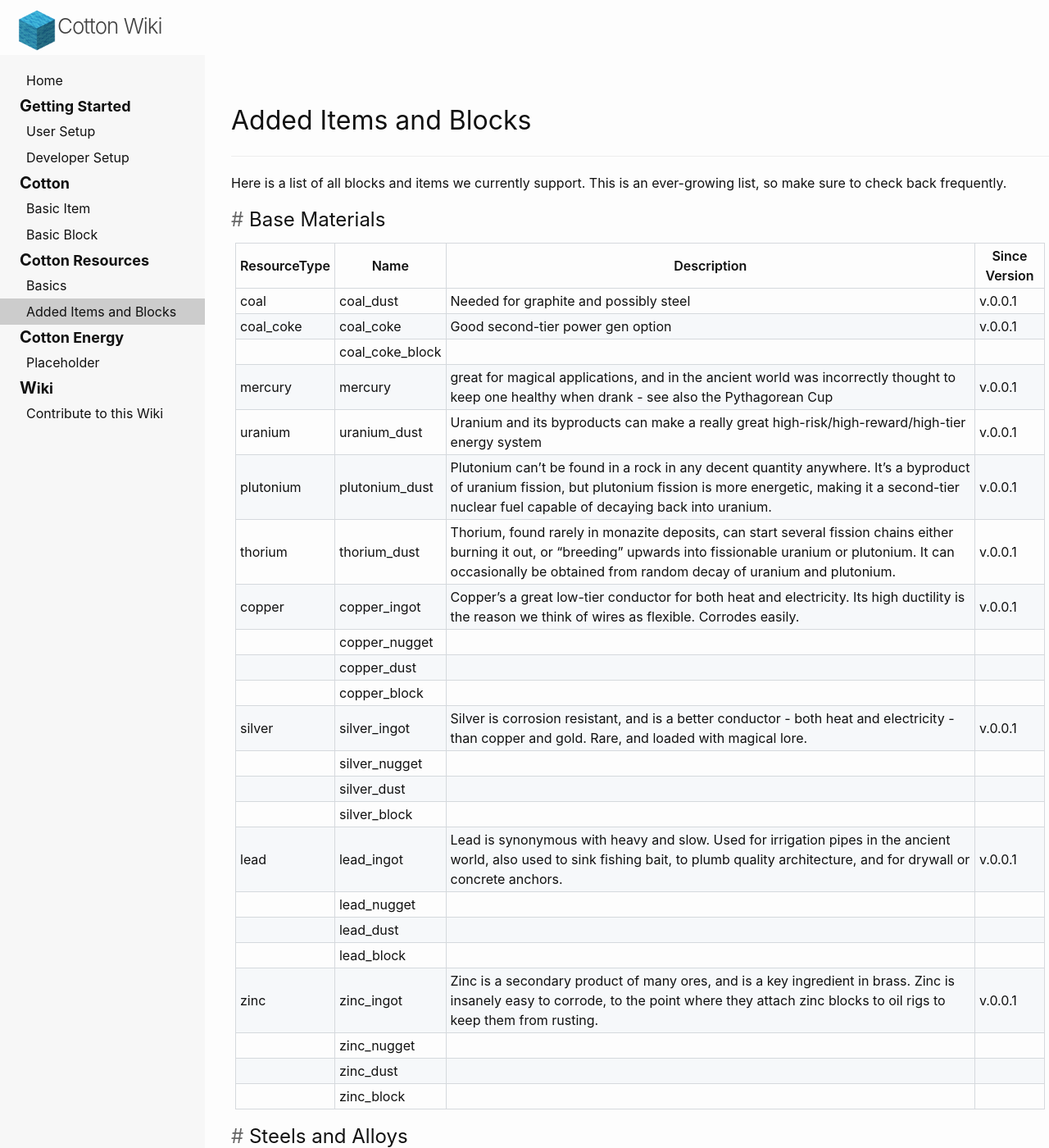
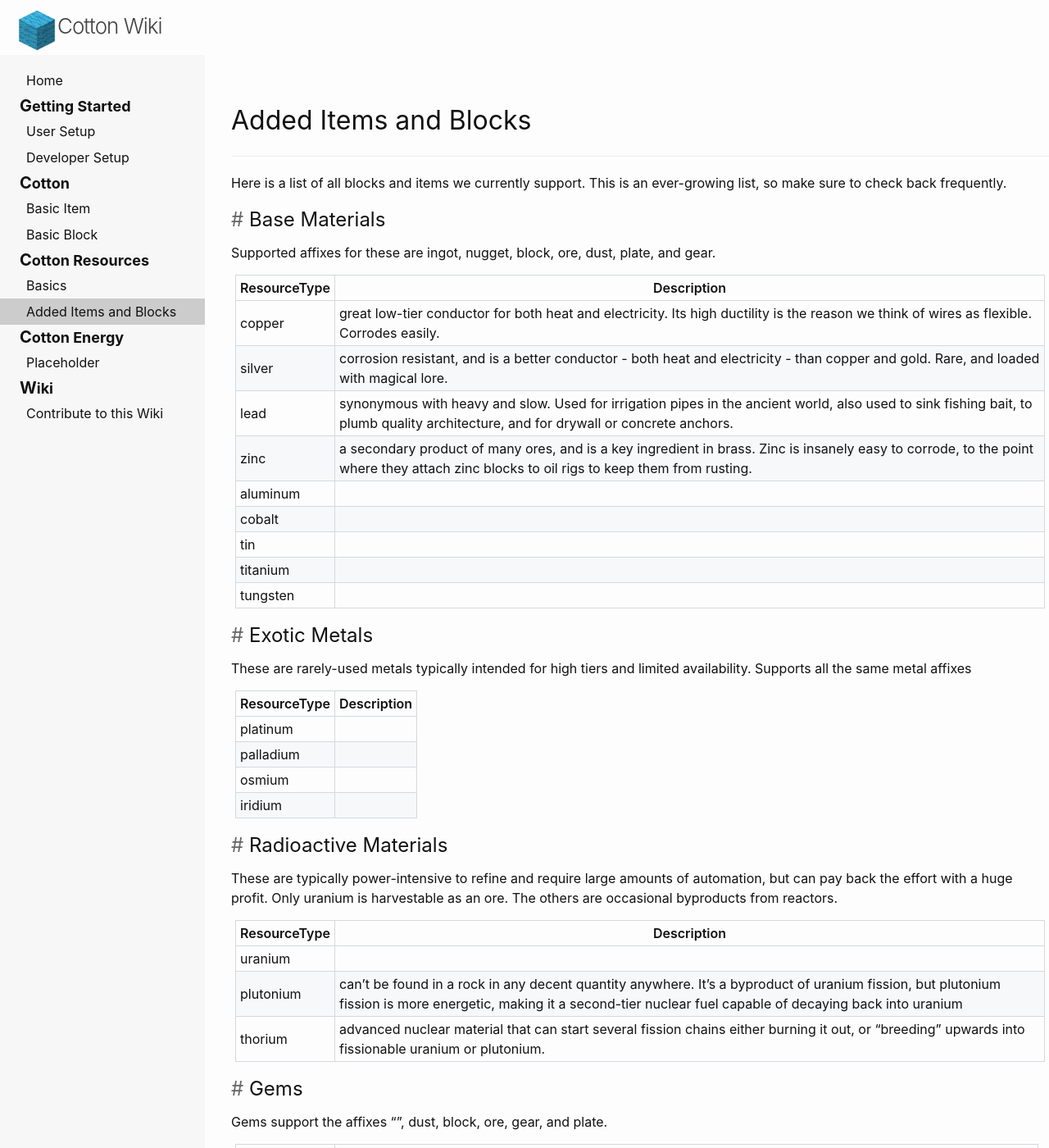
Before and after one commit to CottonMC/Wiki, a Jekyll site: the page built from _pages/_cotton_resources/AddedContent.md, in a window 1280 px wide and 1400 px high. Shown: the whole window at 82% size. Built offline with Jekyll 4.4.1, drawn with Linux system fonts in a browser that asks for light colours; some of the changed text lies outside the part shown.

Commit message:
Update supported resources

```diff
--- a/_pages/_cotton_resources/AddedContent.md
+++ b/_pages/_cotton_resources/AddedContent.md
@@ -8,45 +8,75 @@ Here is a list of all blocks and items we currently support. This is an ever-gro
 
 ## Base Materials
 
-| ResourceType | Name    | Description | Since Version |
-|--------------|---------|-------------|---------------|
-| coal      | coal_dust  | Needed for graphite and possibly steel | v.0.0.1 |
-| coal_coke | coal_coke  | Good second-tier power gen option | v.0.0.1 |
-|           | coal_coke_block | | |
-| mercury   | mercury    | great for magical applications, and in the ancient world was incorrectly thought to keep one healthy when drank - see also the Pythagorean Cup | v.0.0.1 |
-| uranium   | uranium_dust | Uranium and its byproducts can make a really great high-risk/high-reward/high-tier energy system | v.0.0.1 |
-| plutonium | plutonium_dust | Plutonium can't be found in a rock in any decent quantity anywhere. It's a byproduct of uranium fission, but plutonium fission is more energetic, making it a second-tier nuclear fuel capable of decaying back into uranium. | v.0.0.1 |
-| thorium   | thorium_dust   | Thorium, found rarely in monazite deposits, can start several fission chains either burning it out, or "breeding" upwards into fissionable uranium or plutonium. It can occasionally be obtained from random decay of uranium and plutonium. | v.0.0.1 |
-| copper | copper_ingot  | Copper's a great low-tier conductor for both heat and electricity. Its high ductility is the reason we think of wires as flexible. Corrodes easily. | v.0.0.1 |
-|        | copper_nugget | | |
-|        | copper_dust   | | |
-|        | copper_block  | | |
-| silver | silver_ingot  | Silver is corrosion resistant, and is a better conductor - both heat and electricity - than copper and gold. Rare, and loaded with magical lore. | v.0.0.1 |
-|        | silver_nugget | | |
-|        | silver_dust   | | |
-|        | silver_block  | | |
-| lead   | lead_ingot    | Lead is synonymous with heavy and slow. Used for irrigation pipes in the ancient world, also used to sink fishing bait, to plumb quality architecture, and for drywall or concrete anchors. | v.0.0.1 |
-|        | lead_nugget   | | |
-|        | lead_dust     | | |
-|        | lead_block    | | |
-| zinc   | zinc_ingot    | Zinc is a secondary product of many ores, and is a key ingredient in brass. Zinc is insanely easy to corrode, to the point where they attach zinc blocks to oil rigs to keep them from rusting. | v.0.0.1 |
-|        | zinc_nugget   | | |
-|        | zinc_dust     | | |
-|        | zinc_block    | | |
+Supported affixes for these are ingot, nugget, block, ore, dust, plate, and gear.
+
+| ResourceType | Description |
+|--------------|-------------|
+| copper       | great low-tier conductor for both heat and electricity. Its high ductility is the reason we think of wires as flexible. Corrodes easily. |
+| silver       | corrosion resistant, and is a better conductor - both heat and electricity - than copper and gold. Rare, and loaded with magical lore.   |
+| lead         | synonymous with heavy and slow. Used for irrigation pipes in the ancient world, also used to sink fishing bait, to plumb quality architecture, and for drywall or concrete anchors.|
+| zinc         | a secondary product of many ores, and is a key ingredient in brass. Zinc is insanely easy to corrode, to the point where they attach zinc blocks to oil rigs to keep them from rusting. |
+| aluminum     | |
+| cobalt       | |
+| tin          | |
+| titanium     | |
+| tungsten     | |
+
+## Exotic Metals
+
+These are rarely-used metals typically intended for high tiers and limited availability. Supports all the same metal affixes
+
+| ResourceType | Description |
+|--------------|-------------|
+| platinum     | |
+| palladium    | |
+| osmium       | |
+| iridium      | |
+
+
+## Radioactive Materials
+
+These are typically power-intensive to refine and require large amounts of automation, but can pay back the effort with a huge profit. Only uranium is harvestable as an ore. The others are occasional byproducts from reactors.
+
+| ResourceType | Description |
+|--------------|-------------|
+| uranium      | |
+| plutonium    | can't be found in a rock in any decent quantity anywhere. It's a byproduct of uranium fission, but plutonium fission is more energetic, making it a second-tier nuclear fuel capable of decaying back into uranium |
+| thorium      | advanced nuclear material that can start several fission chains either burning it out, or "breeding" upwards into fissionable uranium or plutonium. |
+
+
+## Gems
+
+Gems support the affixes "", dust, block, ore, gear, and plate.
+
+| ResourceType | Description |
+|--------------|-------------|
+| ruby         | A red corundum (aluminum oxide) thought to offer protection from poison |
+| topaz        | A yellow aluminum silicate thought to channel the element of fire |
+| amethyst     | A purple variant of quartz |
+| peridot      | A smart crystal ge- I mean, a captivating olivine made of magnesium and iron impurities in a silicon oxide lattice. |
+| sapphire     | A blue corundum (aluminum oxide) thought to enhance confidence and communication |
+
+
+## Miscellaneous
+
+| ResourceType | Description / Affixes |
+|--------------|-------------|
+| coal         | coal_dust |
+| coal_coke    | (and coal_coke_block) |
+| mercury      | Mercury, once thought to purge poisons from the system and improve digestion, is poisonous and hurts digestion. |
+| wood         | gear |
+| stone        | gear |
+| iron         | dust, gear, plate |
+| gold         | dust, gear, plate |
+| diamond      | dust, gear, plate |
 
 ## Steels and Alloys
 
-| ResourceType | Name | Description | Composition | Since Version |
-|--------------|------|-------------|-------------|---------------|
-| steel    | steel_ingot      | Steel has excellent tensile strength, good for mid- to high-tier tools, structures, and machines | 1 iron_ingot + 4 coal_dust? = 1 steel_ingot | v.0.0.1 |
-|          | steel_nugget | | | |
-|          | steel_dust   | | | |
-|          | steel_block  | | | |
-| electrum | electrum_ingot   | Electrum is a soft metal, not appropriate for heavy machinery, but is a corrosion-resistant conductor. It was also used to top obelisks and pyramids in ancient Egypt. | 1 gold_ingot + 1 silver_ingot = 2 electrum_ingot | v.0.0.1 |
-|          | electrum_nugget | | | |
-|          | electrum_dust   | | | |
-|          | electrum_block  | | | |
-| brass    | brass_ingot      | Brass has excellent corrosion resistance and low friction, making it great for clockwork and pneumatics, instruments, and naval applications | 3 copper_ingot + 1 zinc_ingot = 4 brass_ingot | v.0.0.1 |
-|          | brass_nugget | | |
-|          | brass_dust   | | |
-|          | brass_block  | | |
+The brass we provide is called "admiralty brass" and the proportions are exactly correct except for 1% tin which we ommitted. No method is provided to produce steel; typically this will require elaborate machines or furnaces.
+
+| ResourceType | Description |
+|--------------|-------------|
+| steel    | has excellent tensile strength, good for mid- to high-tier tools, structures, and machines |
+| electrum | a soft metal, not appropriate for heavy machinery, but is a corrosion-resistant conductor. It was also used to top obelisks and pyramids in ancient Egypt. |
+| brass    | excellent corrosion resistance and low friction, making it great for clockwork and pneumatics, instruments, and naval applications |
```
